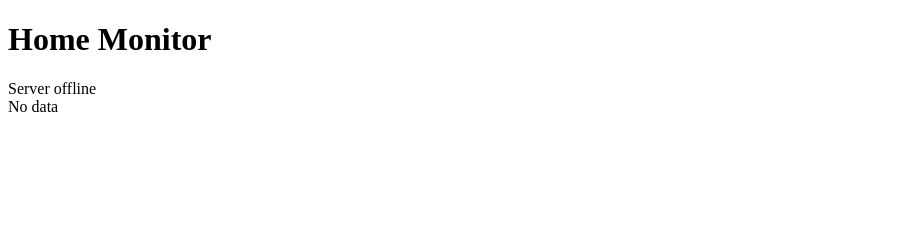
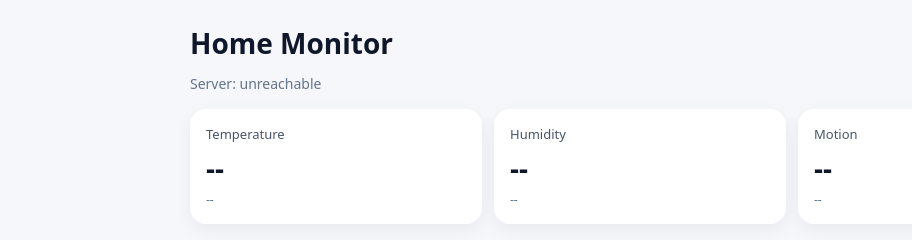
Before and after one commit to MurtaghLuke/HomeMonitor, a plain HTML site: page web/index.html in a window 1280 px wide. Shown: the whole page, without its empty margins (0-912 px from the left). Drawn offline with Linux system fonts and the light colour scheme; no server answers.

Commit message:
Update webpage to include cards for temperature, humidity and motion

```diff
--- a/web/index.html
+++ b/web/index.html
@@ -1,24 +1,51 @@
 <!doctype html>
-<html>
+<html lang="en">
 <head>
-  <meta charset="utf-8">
+  <meta charset="utf-8" />
   <title>Home Monitor</title>
-  <meta name="viewport" content="width=device-width, initial-scale=1">
-
+  <meta name="viewport" content="width=device-width, initial-scale=1" />
+  <style>
+    body { font-family: system-ui, Arial, sans-serif; margin: 0; background:#f6f7fb; color:#0f172a; }
+    .wrap { max-width: 900px; margin: 24px auto; padding: 0 16px; }
+    h1 { margin: 0 0 12px; font-size: 28px; }
+    .muted { color:#64748b; font-size: 14px; margin-bottom: 16px; }
+    .grid { display:grid; grid-template-columns: repeat(auto-fit, minmax(220px,1fr)); gap: 12px; }
+    .card { background:#fff; border-radius:16px; padding:16px; box-shadow:0 6px 18px rgba(0,0,0,.06); }
+    .title { font-size: 13px; color:#475569; margin-bottom: 6px; }
+    .value { font-size: 28px; font-weight: 700; }
+    .sub { color:#64748b; font-size: 12px; margin-top: 4px; }
+  </style>
 </head>
 <body>
-  <h1>Home Monitor</h1>
-  <!-- check server is running -->
-  <div class="card" id="health">Checking server…</div>
-  <div class="card" id="latest">Loading latest reading…</div>
+  <div class="wrap">
+    <h1>Home Monitor</h1>
+    <div id="health" class="muted">Checking server…</div>
+
+    <div class="grid">
+      <div class="card">
+        <div class="title">Temperature</div>
+        <div id="tempVal" class="value">--</div>
+        <div id="tempTs" class="sub">--</div>
+      </div>
+      <div class="card">
+        <div class="title">Humidity</div>
+        <div id="humVal" class="value">--</div>
+        <div id="humTs" class="sub">--</div>
+      </div>
+      <div class="card">
+        <div class="title">Motion</div>
+        <div id="motionVal" class="value">--</div>
+        <div id="motionTs" class="sub">--</div>
+      </div>
+    </div>
+  </div>
 
 
+  <!-- New js sensor functions. Made with ChatGPT -->
+  <script>
+    const tz = "Europe/Dublin"; // irish timezone
 
-  <!-- Below functions made with AI -->
-  <script>
-    const API = "";
-
-    //fetches url, throws error if not ok. returns json
+    //fetch json helper
     async function getJSON(url){
       const r = await fetch(url);
       if(!r.ok) throw new Error(await r.text());
@@ -26,42 +53,55 @@
     }
 
 
-    //updates the latest card.
-    function renderLatest(d){       //if no data then print "no data"
-        const el = document.getElementById("latest");
-        if(!d || d.detail)
-        {
-            el.textContent = "No data";
-            return;
-        }
-        const localTime = new Date(d.ts).toLocaleString("en-GB", {timeZone: "Europe/Dublin" });  //convert to irish time
-        el.innerHTML = `<b>${d.sensor}</b> = ${d.value} @ <small>${localTime}</small>`;
+    //// Format ISO timestamps for Ireland
+    function fmt(ts){
+      try { return new Date(ts).toLocaleString("en-GB", { timeZone: tz }); }
+      catch { return "--"; }
     }
 
+    async function refresh(){ //calls backend and updates data
+      // Health
+      try {
+        const h = await getJSON("/api/health");
+        document.getElementById("health").textContent = h.ok ? "Server: OK" : "Server: issue";
+      } catch {
+        document.getElementById("health").textContent = "Server: unreachable";
+      }
 
+      //Latest per sensor
+      try {
+        const latest = await getJSON("/api/latest");
 
-    // calls the backend and passes the responses to the render functions.
-    async function refresh(){
-        try{
-            const h = await getJSON("/health");
-            document.getElementById("health").textContent = `Server: ${h.status}`;
-        }
-        catch{
-            document.getElementById("health").textContent = "Server offline";
+        if (latest.temperature) {
+          document.getElementById("tempVal").textContent = `${latest.temperature.value} °C`;
+          document.getElementById("tempTs").textContent = fmt(latest.temperature.ts);
+        } else {
+          document.getElementById("tempVal").textContent = "--";
+          document.getElementById("tempTs").textContent = "--";
         }
 
-        try{
-            renderLatest(await getJSON("/api/readings/latest"));
+        if (latest.humidity) {
+          document.getElementById("humVal").textContent = `${latest.humidity.value} %`;
+          document.getElementById("humTs").textContent = fmt(latest.humidity.ts);
+        } else {
+          document.getElementById("humVal").textContent = "--";
+          document.getElementById("humTs").textContent = "--";
         }
-        catch
-        {
-            renderLatest(null);
+
+        if (latest.motion) {
+          document.getElementById("motionVal").textContent = latest.motion.value ? "Detected" : "No motion";
+          document.getElementById("motionTs").textContent = fmt(latest.motion.ts);
+        } else {
+          document.getElementById("motionVal").textContent = "--";
+          document.getElementById("motionTs").textContent = "--";
         }
+      } catch {
+        //If the API errors, keep the placeholders
+      }
     }
 
-    // refresh runs ons on load and then every 3 seconds.
     refresh();
-    setInterval(refresh, 3000);
-</script>
+    setInterval(refresh, 3000); //refresh every 3 seconds
+  </script>
 </body>
 </html>
```
